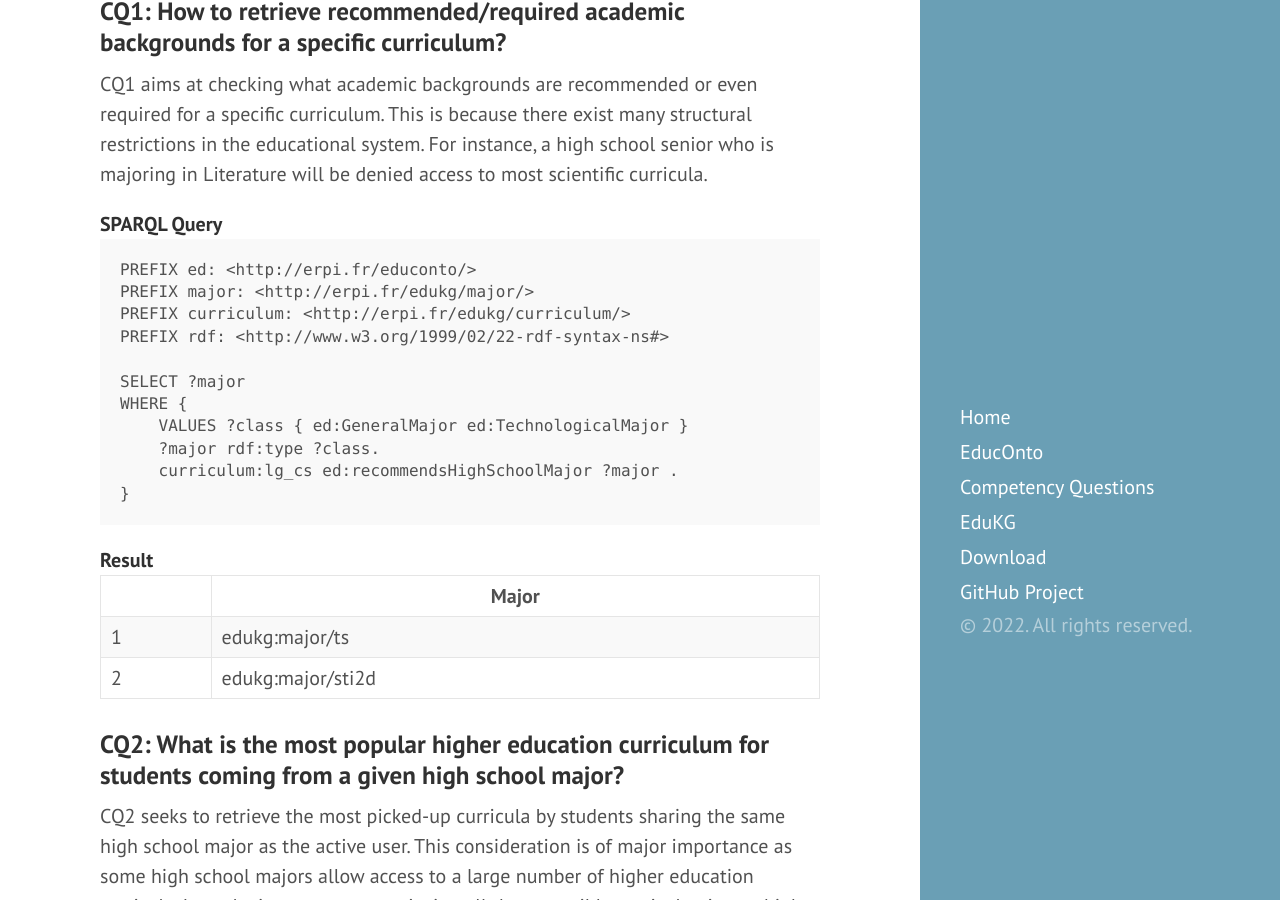
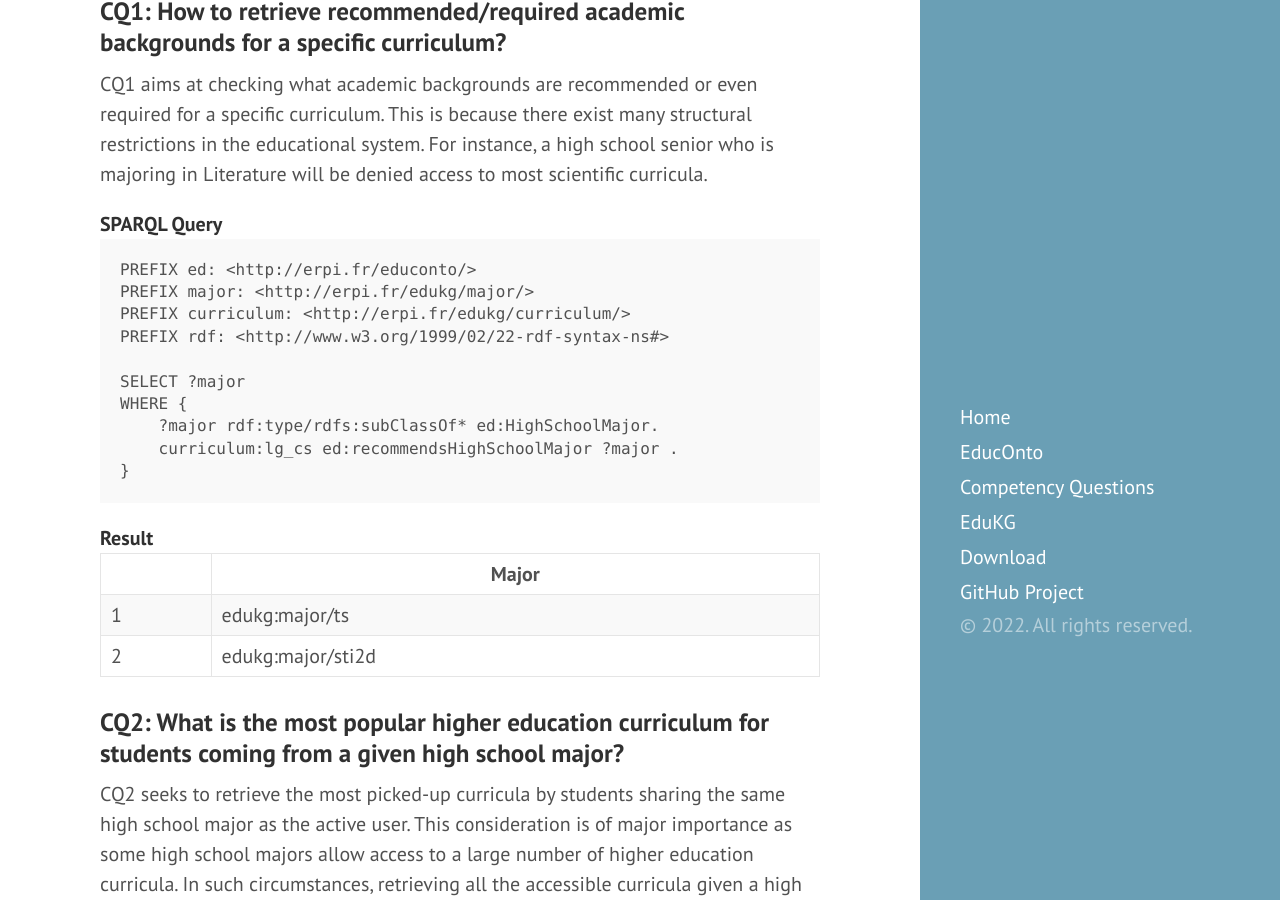
Before and after one commit to nicolas-hbt/educ-ontokg, a Jekyll site: the page built from competencyquestions.md, in a window 1280 px wide and 900 px high, scrolled down 367 px. Built offline with Jekyll 4.4.1, drawn with Linux system fonts in a browser that asks for light colours; Markdown is read by kramdown in place of the engine named in the settings.

Commit message:
Update competencyquestions.md

```diff
--- a/competencyquestions.md
+++ b/competencyquestions.md
@@ -23,8 +23,7 @@ PREFIX rdf: <http://www.w3.org/1999/02/22-rdf-syntax-ns#>
 
 SELECT ?major
 WHERE {
-    VALUES ?class { ed:GeneralMajor ed:TechnologicalMajor }
-    ?major rdf:type ?class.
+    ?major rdf:type/rdfs:subClassOf* ed:HighSchoolMajor.
     curriculum:lg_cs ed:recommendsHighSchoolMajor ?major .
 }
 </pre>
```
